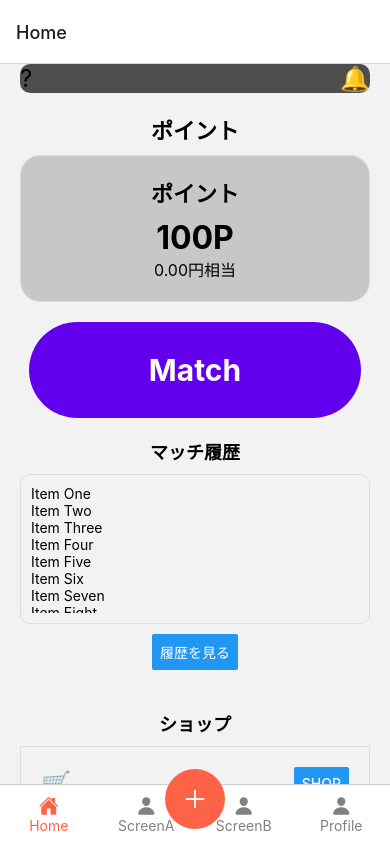
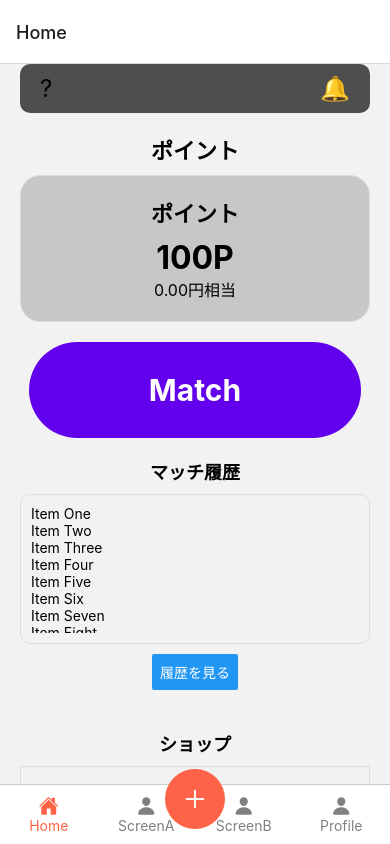
Before and after one commit to kakubakudan/Wanna_Match, a React Native app: screen /Home in a window 390 px wide. Built offline with nearby package versions, Linux system fonts and the light colour scheme.

Commit message:
Implemented bottom tab navigation and connected Match button

```diff
--- a/src/screens/HomeScreen.js
+++ b/src/screens/HomeScreen.js
@@ -80,13 +80,15 @@ const styles = StyleSheet.create({
   header: {
     flexDirection: 'row',
     justifyContent: 'space-between',
+    alignItems: 'center',  // 垂直方向に中央揃え
     width: '100%',
     borderRadius: 10,
     backgroundColor: '#4e4e4e',
-
+    paddingHorizontal: 10, // 左右にパディングを追加
   },
   headerButton: {
-    contentOffset: 20,
+    // contentOffsetを削除
+    padding: 10,  // ボタン自体にパディングを追加して押しやすく
   },
   headerButtonText: {
     fontSize: 24,
```
